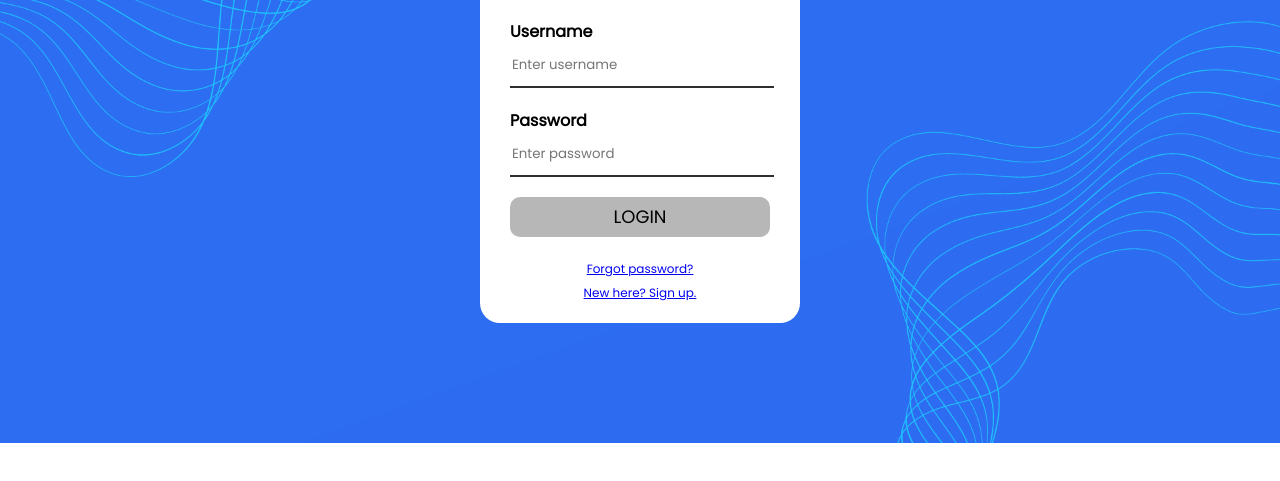
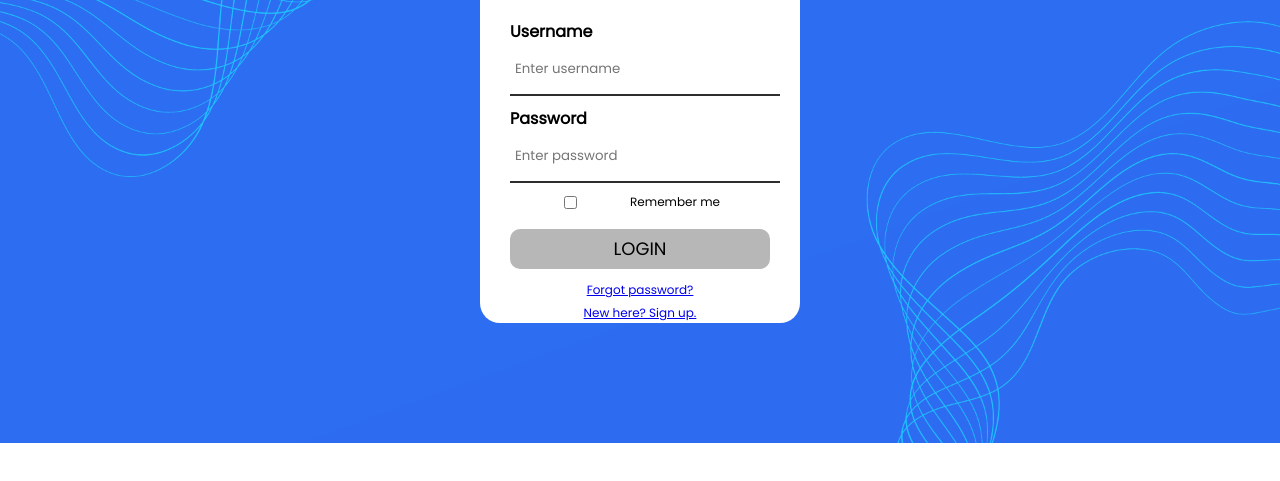
Before and after one commit to smth-27/login_index, a plain HTML site: page index.html in a window 1280 px wide. Shown: the part 277-758 px from the top of the page. Drawn offline with Linux system fonts and the light colour scheme.

Commit message:
Update index.html

```diff
--- a/index.html
+++ b/index.html
@@ -3,6 +3,30 @@
     <head>
         <title>"Index"</title>
         <link rel="stylesheet",type="text/css", href="indexsheet.css">
+        <style>
+            .sign-up-checkbox {
+                display: flex;
+            }
+            .sign-up-checkbox label {
+                margin-left: 0px;
+                margin-right: 50px;
+                font-size: 12px;
+                margin-top: 0;
+                margin-bottom: 0;
+                white-space: nowrap;
+            }
+            .loginbox input[type="text"],
+            .loginbox input[type="password"],
+            .loginbox input[type="submit"] {
+                margin-bottom: 10px;
+                padding: 5px;
+            }
+            .forget,
+            .signup {
+                margin-top: 2px;
+                padding-top: 0;
+            }
+        </style>
     </head>
     <body>
 
@@ -14,6 +38,10 @@
                     <p>Password</p>
                     <input type="password", name="", placeholder="Enter password">
                     <br>
+                    <div class="sign-up-checkbox">
+                        <input type="checkbox" id="remember-checkbox">
+                        <label for="remember-checkbox">Remember me</label>
+                    </div>
                     <input type="submit", name ="", value="LOGIN">
                     <div class="forget">
                         <a href="#">Forgot password?</a><br>
```
